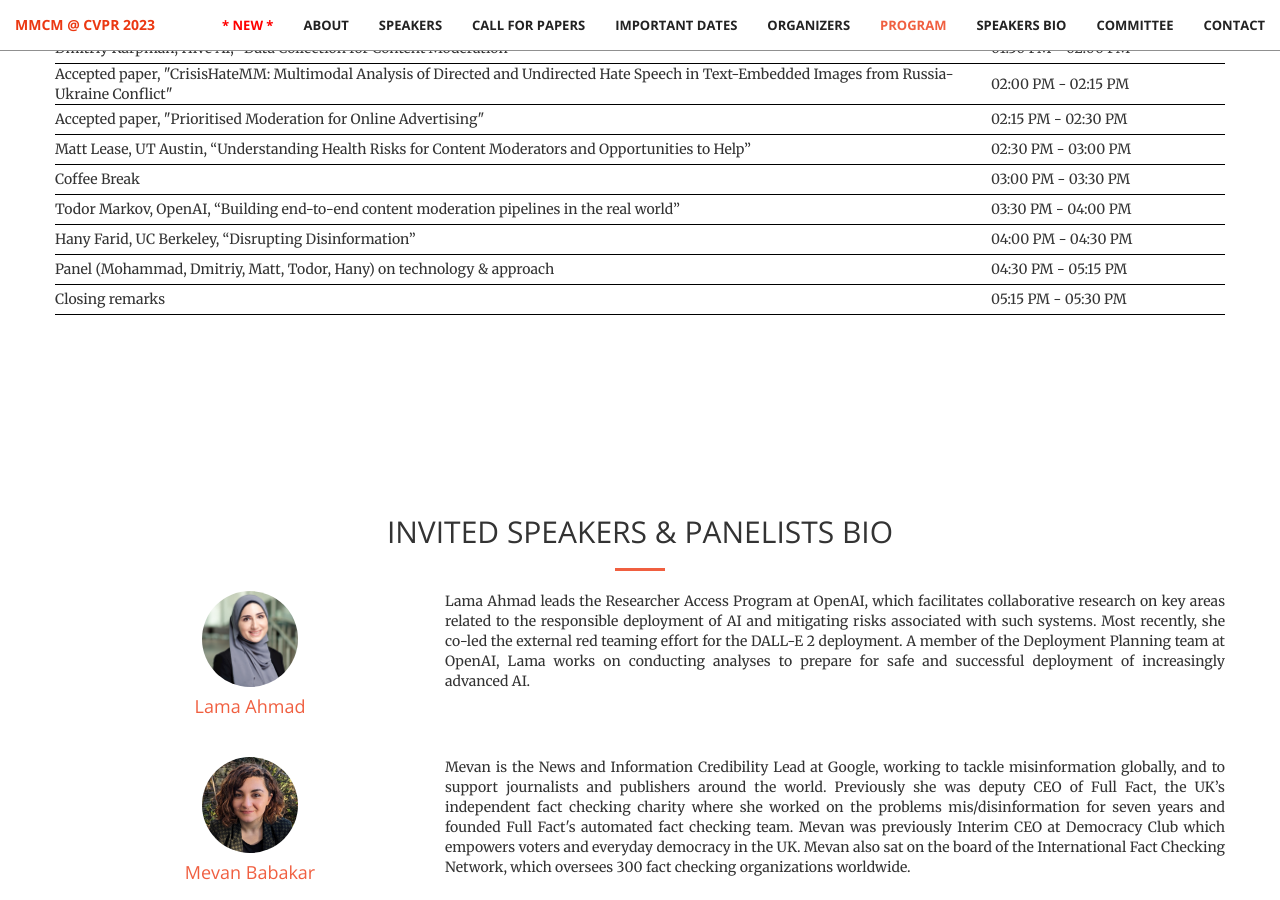
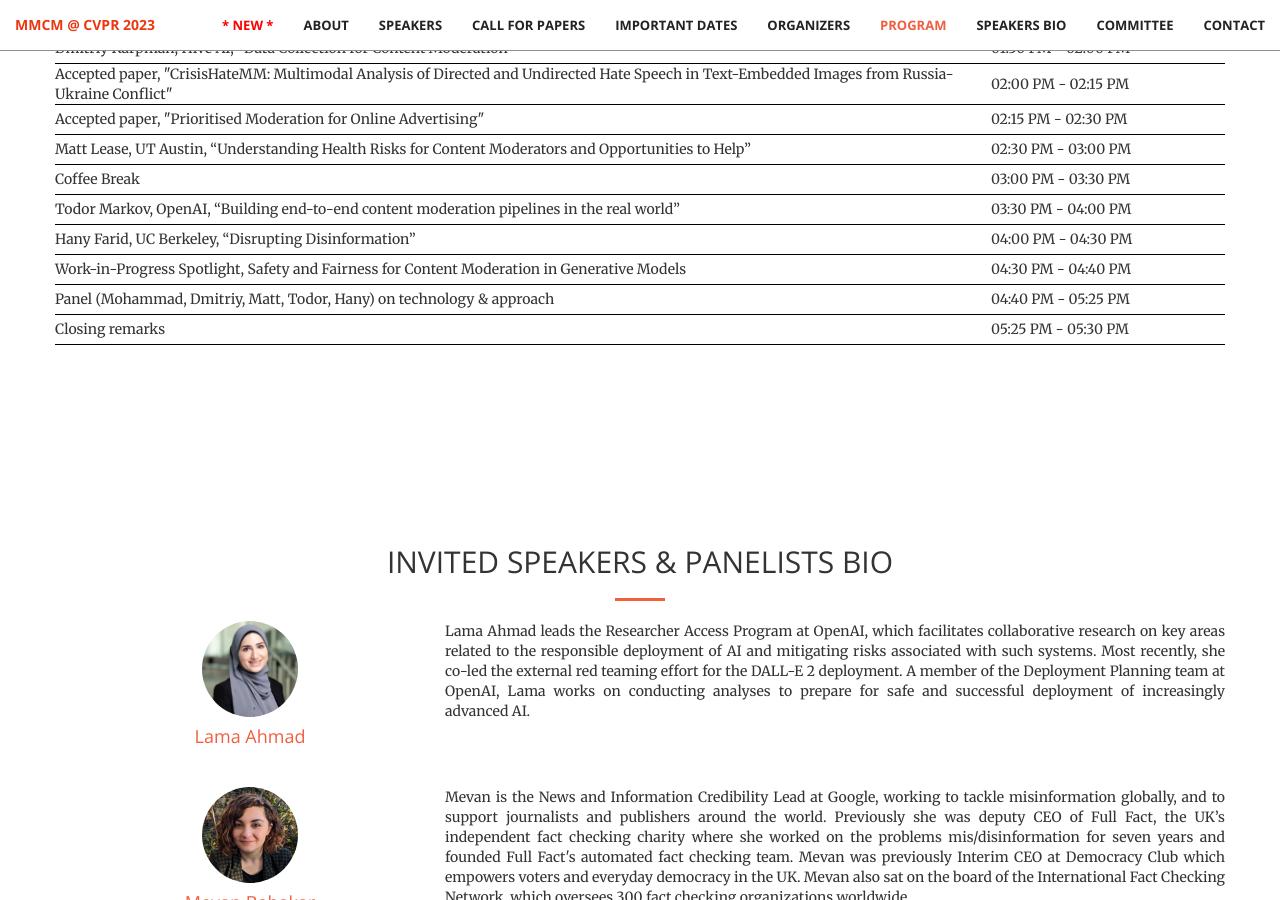
Before and after one commit to multimodal-content-moderation/multimodal-content-moderation.github.io, a Jekyll site: the page built from index.html, in a window 1280 px wide and 900 px high, scrolled down 5675 px. Built offline with Jekyll 4.4.1, drawn with Linux system fonts in a browser that asks for light colours.

Commit message:
update new

```diff
--- a/_includes/program.html
+++ b/_includes/program.html
@@ -96,14 +96,19 @@
                         <td>04:00 PM - 04:30 PM</td>
                     </tr>
                     <tr style="border-bottom: 1px solid black; height: 30px">
+                        <td>Work-in-Progress Spotlight, Safety and Fairness for Content Moderation in Generative Models
+                        </td>
+                        <td>04:30 PM - 04:40 PM</td>
+                    </tr>
+                    <tr style="border-bottom: 1px solid black; height: 30px">
                         <td>Panel (Mohammad, Dmitriy, Matt, Todor, Hany) on technology & approach
                         </td>
-                        <td>04:30 PM - 05:15 PM</td>
+                        <td>04:40 PM - 05:25 PM</td>
                     </tr>
                     <tr style="border-bottom: 1px solid black; height: 30px">
                         <td>Closing remarks
                         </td>
-                        <td>05:15 PM - 05:30 PM</td>
+                        <td>05:25 PM - 05:30 PM</td>
                     </tr>
                 </tbody>
             </table>
```
